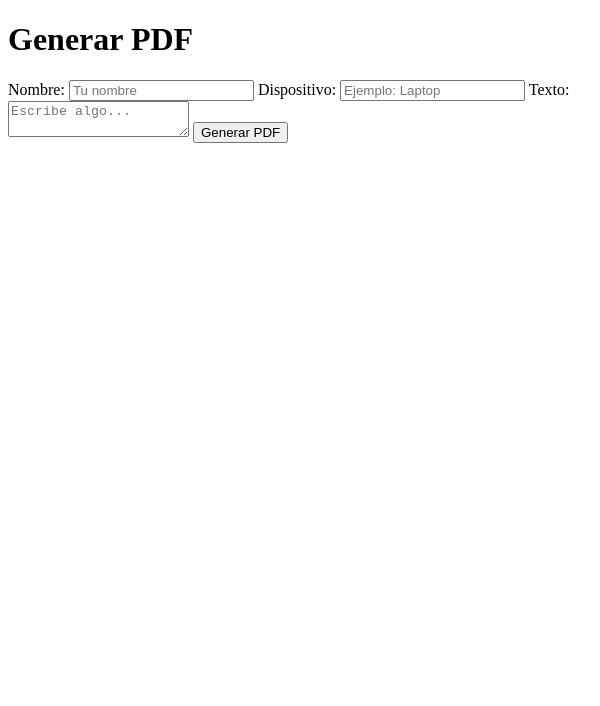
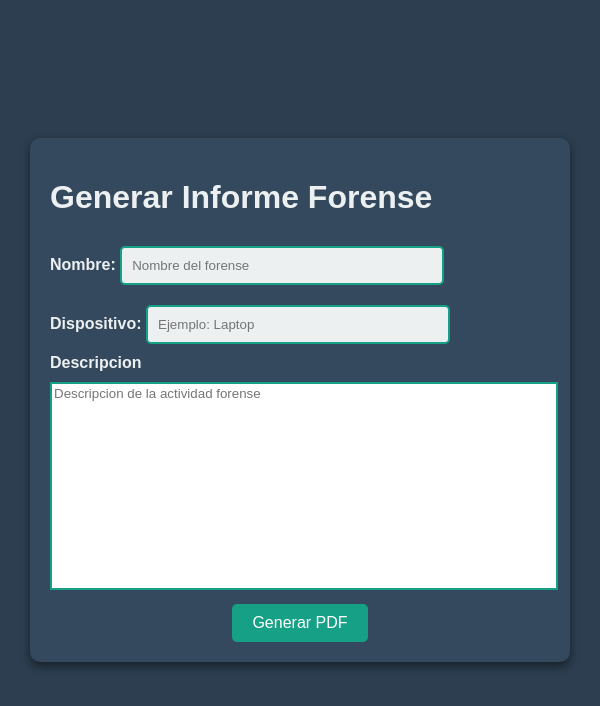
Before and after one commit to JuanPaMarquez/app-seguridad-informatica, an Electron app: page src/layouts/generateInforme/generateInforme.html in a window 600 px wide. Drawn offline with Linux system fonts and the light colour scheme.

Commit message:
se agregaron los styles de generateinforme

```diff
--- a/src/layouts/generateInforme/generateInforme.html
+++ b/src/layouts/generateInforme/generateInforme.html
@@ -4,20 +4,24 @@
   <meta charset="UTF-8">
   <meta name="viewport" content="width=device-width, initial-scale=1.0">
   <title>Generar PDF</title>
+  <link rel="stylesheet" href="styles/styles.css">
 </head>
 <body>
-  <h1>Generar PDF</h1>
-  <form id="pdf-form">
-    <label for="name">Nombre:</label>
-    <input type="text" id="name" placeholder="Tu nombre">
-
-    <label for="device">Dispositivo:</label>
-    <input type="text" id="device" placeholder="Ejemplo: Laptop">
-
-    <label for="text">Texto:</label>
-    <textarea id="text" placeholder="Escribe algo..."></textarea>
-
-    <button type="button" id="generate">Generar PDF</button>
+    <form id="pdf-form">
+        <h1>Generar Informe Forense</h1>
+    <div class="infoname">
+        <label for="name">Nombre:</label>
+        <input type="text" id="name" placeholder="Nombre del forense">
+    </div>
+    <div>
+        <label for="device">Dispositivo:</label>
+        <input type="text" id="device" placeholder="Ejemplo: Laptop">
+    </div>
+    <div class="infodescripcion" >
+        <label class="etiquetadescripcion" for="text">Descripcion</label>
+        <textarea id="text" placeholder="Descripcion de la actividad forense"></textarea>
+        <button type="button" id="generate">Generar PDF</button>
+    </div>
   </form>
   <script src="generateinforme.js"></script>
 </body>
--- a/src/layouts/generateInforme/styles/styles.css
+++ b/src/layouts/generateInforme/styles/styles.css
@@ -0,0 +1,104 @@
+body {
+    font-family: Arial, sans-serif;
+    background-color: #2c3e50;
+    color: #ecf0f1;
+    display: flex;
+    justify-content: center;
+    align-items: center;
+    height: 100vh;
+    margin: 0;
+  }
+  #pdf-form{
+    display: flex;
+    flex-direction: column;
+    /* justify-content: center;
+    align-items: center; */
+    background-color: #34495e;
+    padding: 20px;
+    border-radius: 10px;
+    box-shadow: 0 4px 10px rgba(0, 0, 0, 0.5);
+    width: 500px;
+  }
+
+  #text{
+    width: 500px;
+    height: 200px;
+    resize: none;
+    margin-top: 10px;
+    margin-bottom: 10px;
+    border: 2px solid #16a085;
+    font-family: Arial, Helvetica, sans-serif;
+  }
+
+  #device{
+    width: 280px;
+}
+#generate{
+    text-align: center;
+    justify-content: center;
+}
+
+#name{
+    width: 300px;
+}
+.infoname{
+    justify-content: left;
+    align-items: left;
+}
+.etiquetadescripcion{
+    display: flex;
+    justify-content: left;
+    text-align: left;
+}
+.infodescripcion{
+    justify-content: center;
+    text-align: center;
+}
+
+  h1 {
+    margin-bottom: 20px;
+  }
+
+  label {
+    font-size: 16px;
+    font-weight: bold;
+  }
+
+  input {
+    padding: 10px;
+    margin-top: 10PX;
+    margin-bottom: 10PX;
+    border: 2px solid #16a085;
+    border-radius: 5px;
+    background-color: #ecf0f1;
+    color: #2c3e50;
+  }
+
+  button {
+    background-color: #16a085;
+    border: none;
+    border-radius: 5px;
+    padding: 10px 20px;
+    color: white;
+    font-size: 16px;
+    cursor: pointer;
+    transition: background-color 0.3s;
+  }
+
+  button:hover {
+    background-color: #1abc9c;
+  }
+
+  button:active {
+    background-color: #149174;
+  }
+
+  ::-webkit-scrollbar{
+    width: 4px;
+  }
+
+  ::-webkit-scrollbar-thumb{
+    background: #149174;
+    border-radius: 12px;
+    border: 3px solid #149174;
+  }
```
